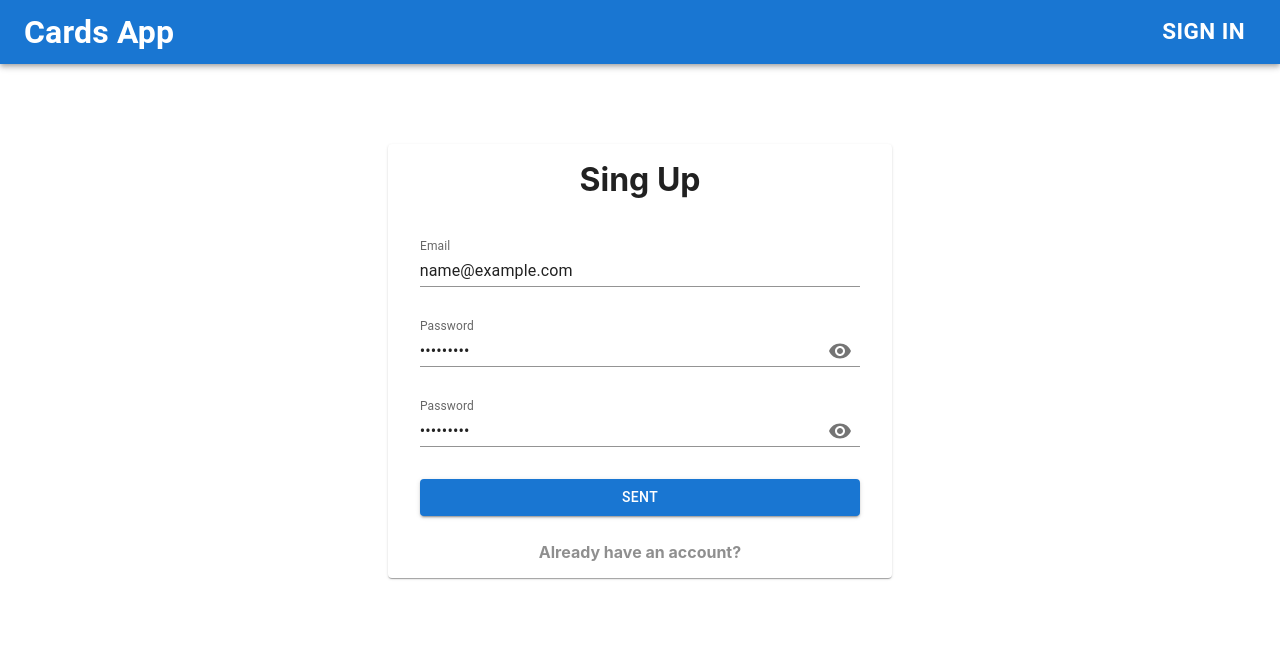
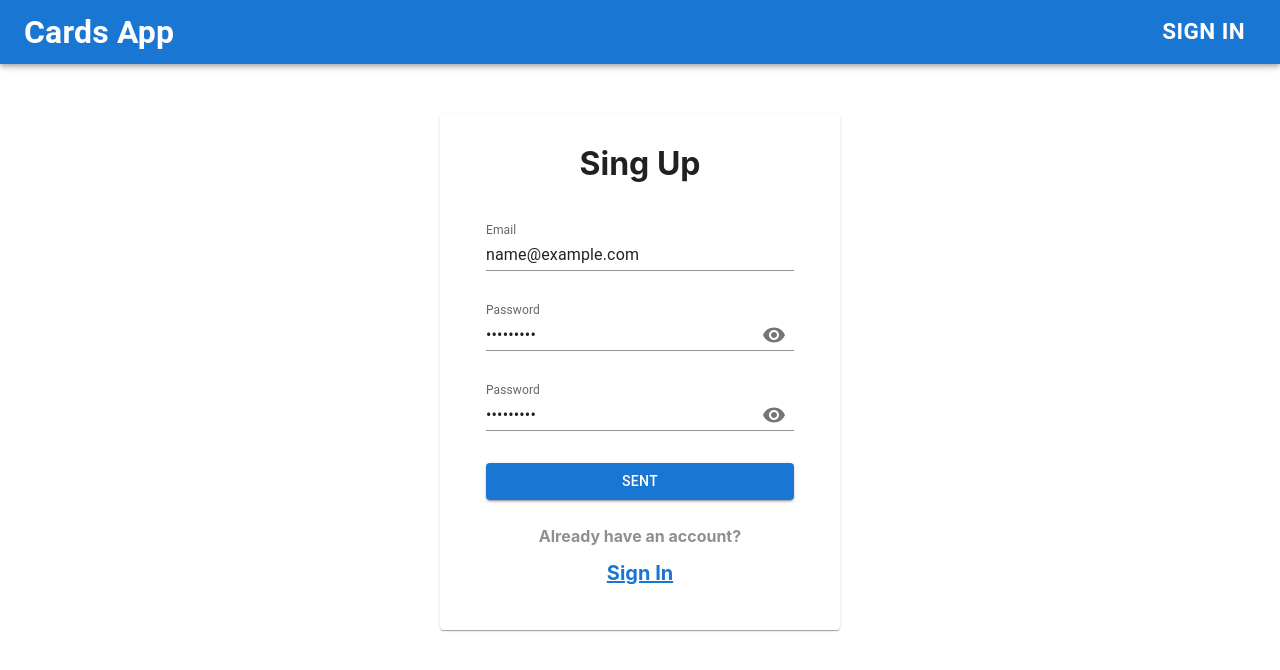
Before and after one commit to Mart7anova/cards, a React (Create React App) app: page /#/sign-up in a window 1280 px wide. Both pictures are taken after typing "name@example.com", "Sample123", "Sample123" into the empty fields and a click on the button "SENT". Shown: the top 670 px of the page. Built offline with nearby package versions, Linux system fonts and the light colour scheme; no server answers.

Commit message:
fix: add navigate to packs

```diff
--- a/src/common/styles/Form.module.scss
+++ b/src/common/styles/Form.module.scss
@@ -1,15 +1,38 @@
-.formContainer{
+.formContainer {
   display: flex;
   justify-content: center;
 
-  .title{
+  .paper{
+    width: 400px;
+    margin: 50px;
+    padding: 30px;
+    display: flex;
+    justify-content: center;
+
+    .formItems{
+      width: 100%;
+
+      .title {
         text-align: center;
       }
 
-  .textInfo{
+      .textInfo {
         margin-top: 10px;
         font-weight: bold;
         text-align: center;
         opacity: 0.5;
       }
+
+      .link {
+        margin: 15px 0;
+        font-weight: bold;
+        text-align: center;
+        font-size: 20px;
+        color: #1976d2;
+        text-decoration-color: #1976d2;
       }
+    }
+  }
+
+
+}
--- a/src/features/auth/signIn/SignIn.tsx
+++ b/src/features/auth/signIn/SignIn.tsx
@@ -1,19 +1,24 @@
-import React from 'react';
+import React, {useEffect} from 'react';
 import {useFormik} from 'formik';
 import {useAppDispatch} from '../../../common/hooks/useAppDispatch';
 import {authActions} from '../index';
 import FormControl from '@mui/material/FormControl';
 import {validateValuesForForm} from '../../../common/utils/validateValuesForForm';
-import {Button, Paper, TextField} from '@mui/material';
+import {Button, Checkbox, FormControlLabel, Paper, TextField} from '@mui/material';
 import s from '../../../common/styles/Form.module.scss'
 import {Password} from '../../../common/components/Password/Password';
-
+import {PATH} from '../../../common/enums/path';
+import {Link, useNavigate} from 'react-router-dom';
+import {useAppSelector} from '../../../common/hooks/useAppSelector';
+import {getIsLoggedIn} from '../selectors';
 
 
 const {signIn} = authActions
 
 export const SignIn = () => {
     const dispatch = useAppDispatch()
+    const navigate = useNavigate()
+    const isLoggedIn = useAppSelector(getIsLoggedIn)
 
     const formik = useFormik({
         initialValues: {
@@ -32,26 +37,38 @@ export const SignIn = () => {
     const emailError = formik.errors.email && formik.touched.email
     const passError = formik.errors.password && formik.touched.password
 
+    useEffect(() => {
+        if (isLoggedIn) navigate(PATH.PACKS)
+    }, [isLoggedIn])
+
     return (
         <form onSubmit={formik.handleSubmit} className={s.formContainer}>
-            <Paper sx={{m: 10, width: '50ch'}}>
-                <FormControl sx={{p: 2, display: 'flex', justifyContent: 'center', flexDirection: 'column'}}>
+            <Paper className={s.paper}>
+                <FormControl className={s.formItems}>
 
                     <h1 className={s.title}>Sing In</h1>
 
-                     <TextField variant={'standard'}
-                               sx={{m:2, mt: 5}}
-                               color={emailError ? 'error': 'primary'}
+                    <TextField variant={'standard'}
+                               sx={{m: 2}}
+                               color={emailError ? 'error' : 'primary'}
                                label={emailError ? formik.errors.email : 'Email'}
                                error={!!emailError}
-                                {...formik.getFieldProps('email')}
+                               {...formik.getFieldProps('email')}
                     />
 
-                    <Password passError={passError} formikErrorPass={formik.errors.password} {...formik.getFieldProps('password')}/>
+                    <Password passError={passError}
+                              formikErrorPass={formik.errors.password} {...formik.getFieldProps('password')}/>
+
+                    <FormControlLabel label={'Remember me'}
+                                      sx={{m: 1}}
+                                      control={<Checkbox{...formik.getFieldProps('rememberMe')}/>}
+                    />
 
                     <Button type={'submit'} variant={'contained'} sx={{m: 2}}>Sent</Button>
 
                     <p className={s.textInfo}>Do not have account?</p>
+
+                    <Link to={PATH.SIGN_UP} className={s.link}>Sign Up</Link>
                 </FormControl>
             </Paper>
         </form>
--- a/src/features/auth/signUp/SignUp.tsx
+++ b/src/features/auth/signUp/SignUp.tsx
@@ -1,4 +1,4 @@
-import React from 'react';
+import React, {useEffect} from 'react';
 import FormControl from '@mui/material/FormControl';
 import {useAppDispatch} from '../../../common/hooks/useAppDispatch';
 import {useFormik} from 'formik';
@@ -7,11 +7,17 @@ import s from '../../../common/styles/Form.module.scss'
 import {Button, Paper, TextField} from '@mui/material';
 import {authActions} from '../index';
 import { Password } from '../../../common/components/Password/Password';
+import {Link, useNavigate} from 'react-router-dom';
+import {PATH} from '../../../common/enums/path';
+import {useAppSelector} from '../../../common/hooks/useAppSelector';
+import {getIsLoggedIn} from '../selectors';
 
 const {signUp} = authActions
 
 export const SignUp = () => {
     const dispatch = useAppDispatch()
+    const navigate = useNavigate()
+    const isLoggedIn = useAppSelector(getIsLoggedIn)
 
     const formik = useFormik({
         initialValues: {
@@ -32,10 +38,14 @@ export const SignUp = () => {
     const passError = formik.errors.password && formik.touched.password
     const ConfirmPassError = formik.errors.confirmPassword && formik.touched.confirmPassword
 
+    useEffect(()=>{
+        if(isLoggedIn) navigate(PATH.PACKS)
+    }, [isLoggedIn])
+
     return (
         <form onSubmit={formik.handleSubmit} className={s.formContainer}>
-            <Paper sx={{m: 10, width: '50ch'}}>
-                <FormControl sx={{p: 2, display: 'flex', justifyContent: 'center', flexDirection: 'column'}}>
+            <Paper className={s.paper}>
+                <FormControl className={s.formItems}>
 
                     <h1 className={s.title}>Sing Up</h1>
 
@@ -55,6 +65,8 @@ export const SignUp = () => {
                     <Button type={'submit'} variant={'contained'} sx={{m: 2}}>Sent</Button>
 
                     <p className={s.textInfo}>Already have an account?</p>
+
+                    <Link to={PATH.SIGN_IN} className={s.link}>Sign In</Link>
                 </FormControl>
             </Paper>
         </form>
```
Lines whose indentation alone changed are shown as unchanged.
